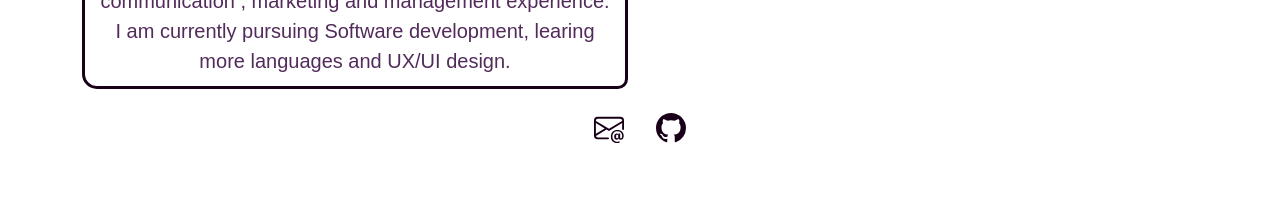
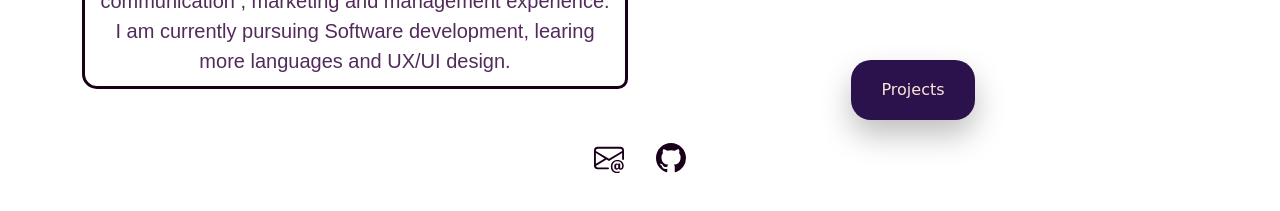
Before and after one commit to templehues/First-Portfolio, a plain HTML site: page about.html in a window 1280 px wide. Shown: the part 387-598 px from the top of the page. Drawn offline with nearby package versions, Linux system fonts and the light colour scheme; a web font is replaced by a local one.

Commit message:
updating my about html

```diff
--- a/about.html
+++ b/about.html
@@ -100,6 +100,11 @@
                                 <img src="/images/react.jpg" alt="react-logo" class="img-fuild" id="reactLogo">
                                 <figcaption>React.js</figcaption>
                             </div>
+                            <div class="container text-center mt-5">
+                                <a href="/projects.html" class="path-to-projects">
+                                    <button type="button" class="projects-btn non-nav-btns"
+                                        id="projectsBtn">Projects</button>
+                            </div>
                         </div>
                     </div>
                 </div>
--- a/src/styles.css
+++ b/src/styles.css
@@ -144,6 +144,10 @@ figcaption {
   font-family: Arial, Helvetica, sans-serif;
 }
 
+#projectsBtn {
+  padding: 18px 30px 18px 30px;
+}
+
 svg {
   width: 30px;
   height: 30px;
```
Also changed, not shown: 1 other file.
